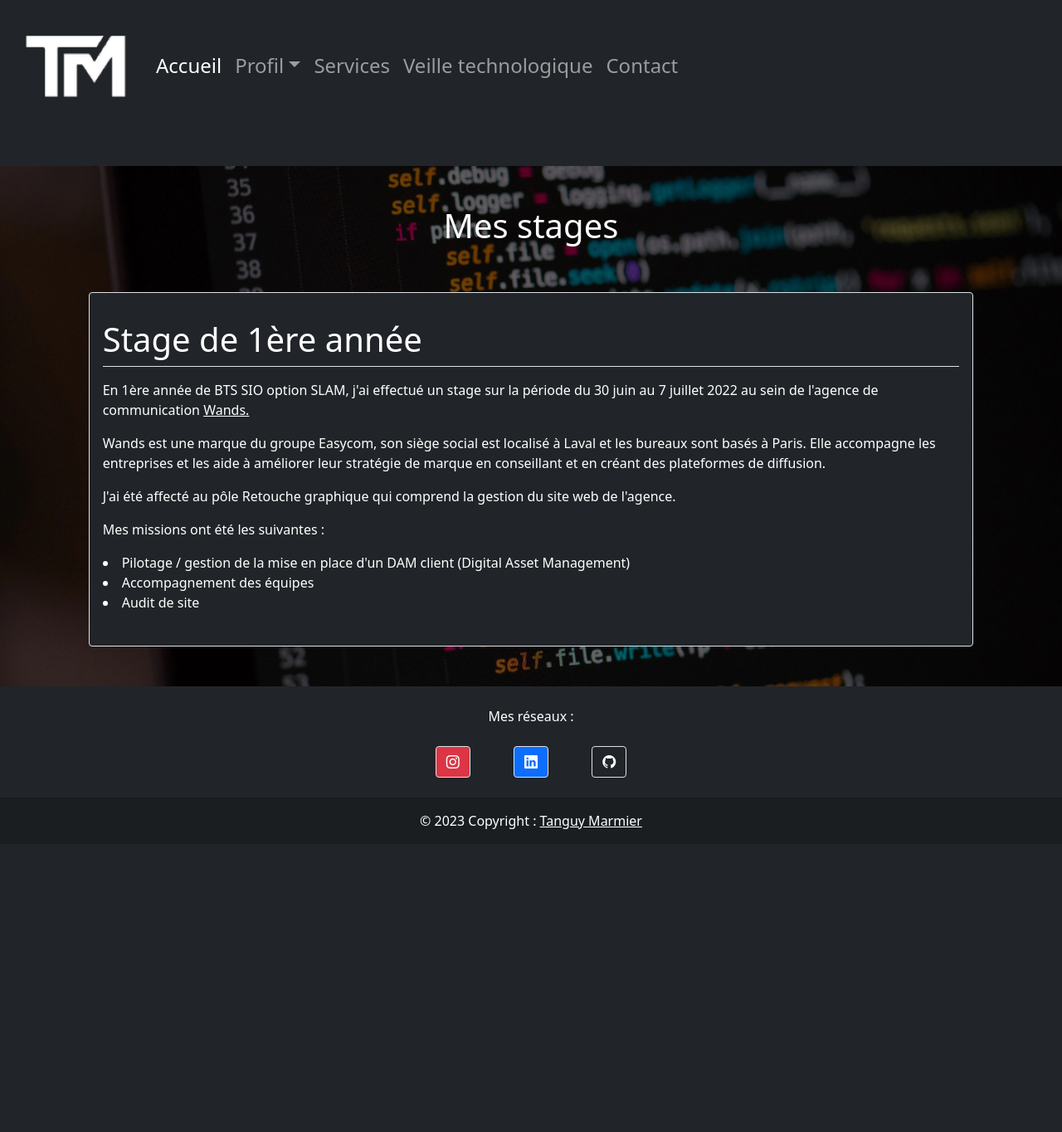
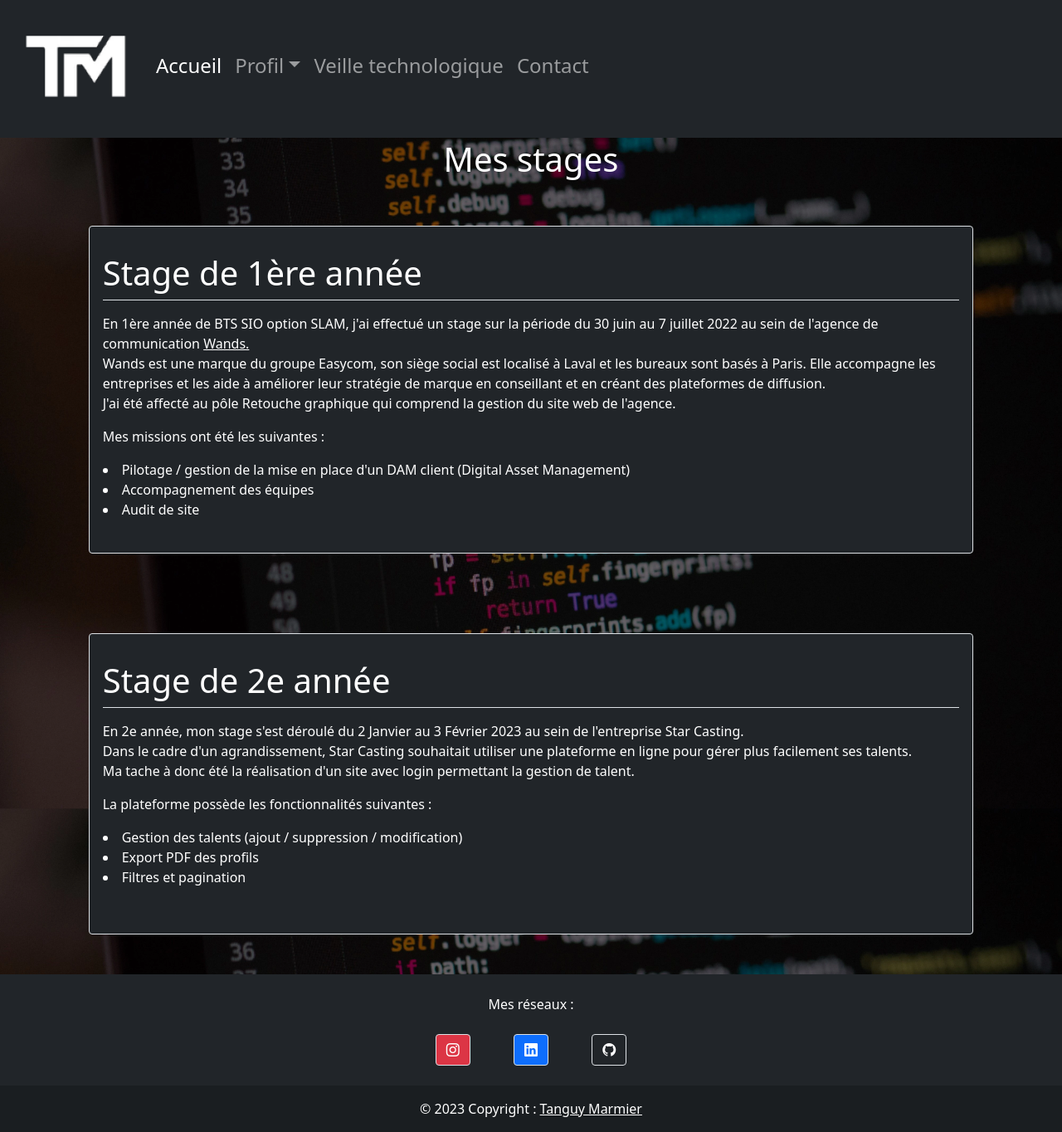
Before and after one commit to tanguym77/portfolio, a PHP site: page /stages.php in a window 1280 px wide. Shown: the whole page at 83% size. Before the commit the page ends 999 px from the top, so only its background shows below. Run offline with PHP 8.4, Linux system fonts and the light colour scheme; some libraries are stand-ins or nearby versions.

Commit message:
ajout stage + fix

```diff
--- a/contact.php
+++ b/contact.php
@@ -6,10 +6,10 @@
     <div class="container-fluid p-5" style="background: url(images/background.webp); background-size: cover;">
     <div class="row justify-content-center">
         <div class="col-xl-6">
-        <div class="card border-0 rounded-3 shadow-lg overflow-hidden">
+        <div class="card border-0 rounded-3 shadow-lg overflow-hidden bg-dark text-dark">
             <div class="card-body p-0">
                 <div class="col-sm-12 p-4">
-                <div class="text-center">
+                <div class="text-center text-white">
                     <div class="h3 fw-light">Formulaire de contact</div>
                     <p class="mb-4 text-muted">Merci de remplir correctement les champs</p>
                 </div>
@@ -31,7 +31,7 @@
                     <!-- Téléphone -->
                     <div class="form-floating mb-3">
                     <input name="phone" class="form-control" id="phone" type="tel" placeholder="Téléphone" />
-                    <label for="phone">Téléphone *(facultatif)</label>
+                    <label for="phone">Téléphone <i>(facultatif)</i></label>
                     </div>
 
                     <!-- MESSAGE -->
--- a/stages.php
+++ b/stages.php
@@ -3,20 +3,22 @@
 ?>
 
 <section style="background: url(images/background.webp); background-size: cover; background-position: center; background-attachment: fixed; min-height:70vh">
+
+
     <div>
         <!-- TITLE -->
         <div class="row w-100 mx-auto text-white text-center pt-5 m-0">
             <h1>Mes stages</h1>
         </div>
 
-        <!-- Présentation -->
+        <!-- STAGE PREMIERE ANNEE -->
         <div class="row w-100 mx-auto d-flex justify-content-center pt-5">
             <div class="col-md-10 border rounded text-white bg-dark p-3 mb-5">
                 <p> <h1 class="pb-2 border-bottom">Stage de 1ère année</h1> </p>
 
-                <p>En 1ère année de BTS SIO option SLAM, j'ai effectué un stage sur la période du 30 juin au 7 juillet 2022 au sein de l'agence de communication <a href="https://wandsparis.com/" class="text-white" target="_blank">Wands.</a> </p>
-                <p>Wands est une marque du groupe Easycom, son siège social est localisé à Laval et les bureaux sont basés à Paris. Elle accompagne les entreprises et les aide à améliorer leur stratégie de marque en conseillant et en créant des plateformes de diffusion. </p>
-                <p>J'ai été affecté au pôle Retouche graphique qui comprend la gestion du site web de l'agence.</p>
+                <p>En 1ère année de BTS SIO option SLAM, j'ai effectué un stage sur la période du 30 juin au 7 juillet 2022 au sein de l'agence de communication <a href="https://wandsparis.com/" class="text-white" target="_blank">Wands.</a> <br>
+                Wands est une marque du groupe Easycom, son siège social est localisé à Laval et les bureaux sont basés à Paris. Elle accompagne les entreprises et les aide à améliorer leur stratégie de marque en conseillant et en créant des plateformes de diffusion. <br>
+                J'ai été affecté au pôle Retouche graphique qui comprend la gestion du site web de l'agence.</p>
                 <p>Mes missions ont été les suivantes :</p>
                 <li>Pilotage / gestion de la mise en place d'un DAM client (Digital Asset Management)</li>
                 <li>Accompagnement des équipes</li>
@@ -28,6 +30,27 @@
             </div>
         </div>
 
+        <!-- STAGE DEUXIEME ANNEE -->
+        <div class="row w-100 mx-auto d-flex justify-content-center pt-5">
+            <div class="col-md-10 border rounded text-white bg-dark p-3 mb-5">
+                <p> <h1 class="pb-2 border-bottom">Stage de 2e année</h1> </p>
+
+                <p>En 2e année, mon stage s'est déroulé du 2 Janvier au 3 Février 2023 au sein de l'entreprise Star Casting. <br>
+                Dans le cadre d'un agrandissement, Star Casting souhaitait utiliser une plateforme en ligne pour gérer plus facilement ses talents.<br>
+                Ma tache à donc été la réalisation d'un site avec login permettant la gestion de talent.</p>
+                <p>La plateforme possède les fonctionnalités suivantes : <br>
+                <li>Gestion des talents (ajout / suppression / modification)</li>
+                <li>Export PDF des profils</li>
+                <li>Filtres et pagination</li></p>
+                <br>
+                <!--
+                <p><a class="text-white btn btn-primary" href="files/Rapport_de_stage_MARMIER_Tanguy_WANDS.pdf" target="_blank">Rapport de stage</a></p>
+                -->
+            </div>
+        </div>
+    </div>
+
+
 </section>
 
 </body>
--- a/veille_technologique.php
+++ b/veille_technologique.php
@@ -54,8 +54,8 @@
         </div>
 
         <!-- CAROUSEL -->
-        <div class="row m-md-5 m-0 justify-content-center border-5">
-            <div class="col-md-6">
+        <div class="row m-md-5 m-0 justify-content-center border-5 mb-2">
+            <div class="col-md-5 col-10">
                 <div id="carousel" class="carousel carousel-dark slide border rounded" data-bs-ride="carousel">
                     <div class="carousel-indicators">
                         <button type="button" data-bs-target="#carousel" data-bs-slide-to="0" class="active" aria-current="true" aria-label="Slide 1"></button>
--- a/vue/header.php
+++ b/vue/header.php
@@ -36,7 +36,7 @@
     </div>
 
     <!-- NAVBAR -->
-    <section class="h-25 bg-dark">
+    <section class="bg-dark" style="height: 15%">
         <nav  class="navbar navbar-expand-md bg-dark navbar-dark" aria-label="Fourth navbar example" style="z-index:3">
             <img src="images/logo.webp" alt="Logo TM" style="width : 180px;">
 
@@ -64,9 +64,9 @@
                         </ul>
                     </li>
 
-                    <li class="nav-item mx-auto">
+                    <!-- <li class="nav-item mx-auto">
                         <a class="nav-link h4 text-nowrap" href="services.php">Services</a>
-                    </li>
+                    </li> -->
 
                     <!-- VEILLE TECHNO -->
                     <li class="nav-item mx-auto">
```
Also changed, not shown: index.php (+11 -3 lines), 1 other file.
